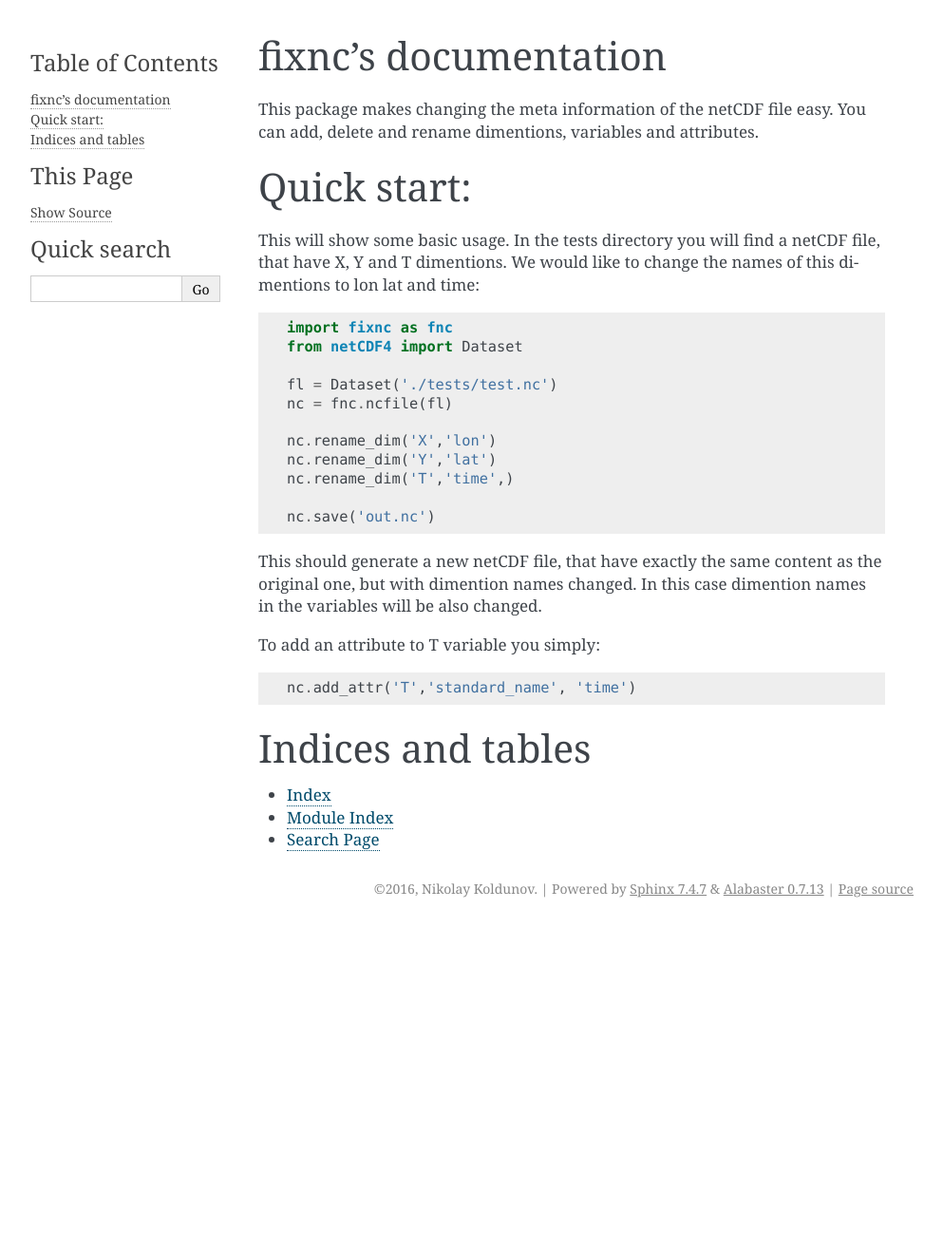
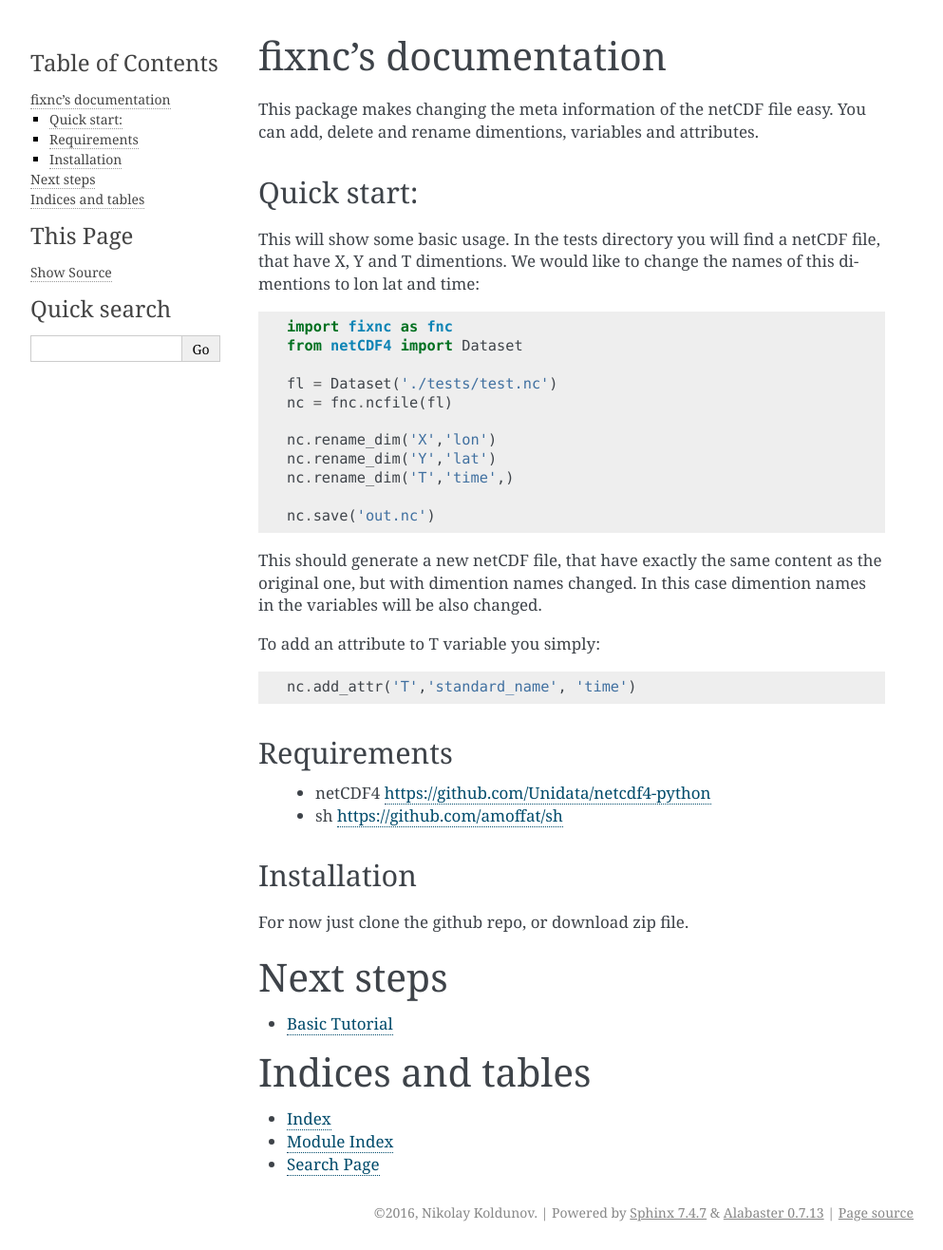
Before and after one commit to koldunovn/fixnc, a Sphinx documentation site: the page built from docs/index.rst, in a window 1280 px wide. Shown: the whole page at 95% size, without its empty margins (148-1141 px from the left). Built offline with Sphinx 7.4.7, drawn with Linux system fonts in a browser that asks for light colours; before the commit the page ends 975 px from its top, so only the background shows below that.

Commit message:
continue with docs

```diff
--- a/docs/index.rst
+++ b/docs/index.rst
@@ -4,7 +4,7 @@ fixnc's documentation
 This package makes changing the meta information of the netCDF file easy. You can add, delete and rename dimentions, variables and attributes.
 
 Quick start:
-============
+------------
 This will show some basic usage. In the tests directory you will find a netCDF file, that have X, Y and T dimentions.
 We would like to change the names of this dimentions to lon lat and time::
 
@@ -26,12 +26,28 @@ To add an attribute to T variable you simply::
 
     nc.add_attr('T','standard_name', 'time')
 
+Requirements
+------------
+
+ * netCDF4 https://github.com/Unidata/netcdf4-python
+
+ * sh https://github.com/amoffat/sh
+
+Installation
+------------
+
+For now just clone the github repo, or download zip file.
+
+Next steps
+==========
+
 
 
 
 .. toctree::
-   :maxdepth: 2
+   :maxdepth: 3
 
+   tutorial
 
 Indices and tables
 ==================
--- /dev/null
+++ b/docs/tutorial.rst
@@ -0,0 +1,4 @@
+Basic Tutorial
+--------------
+
+Hello
```
Also changed, not shown: 1 other file.
